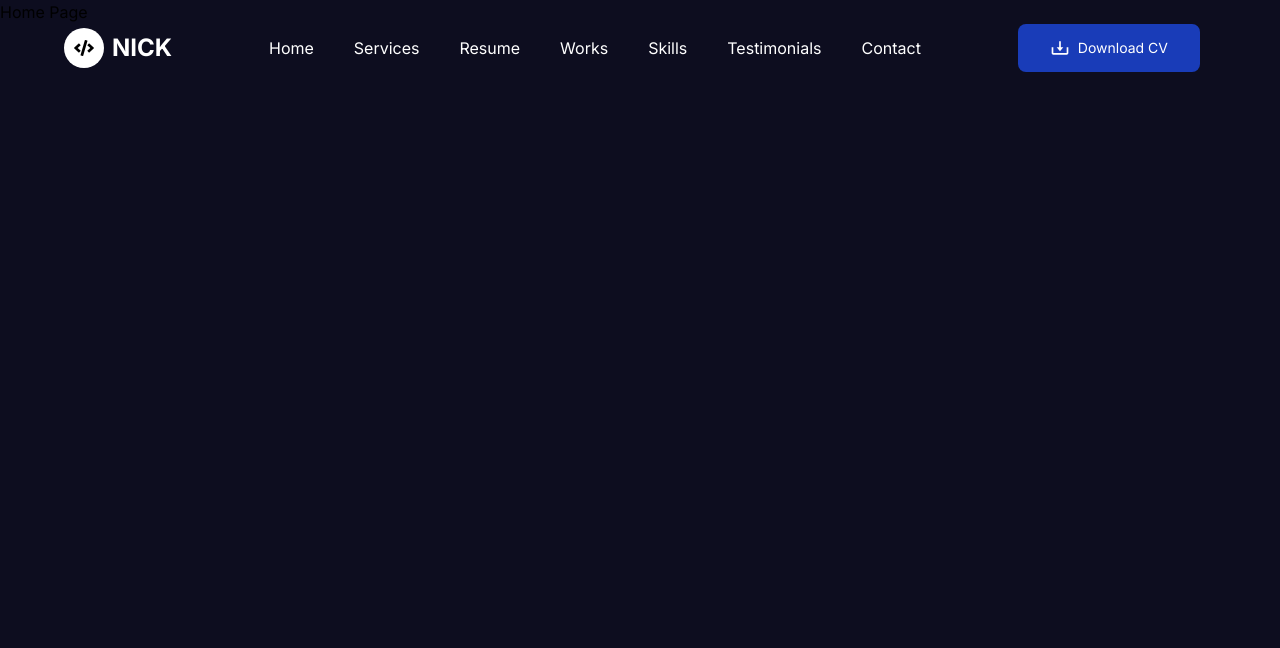
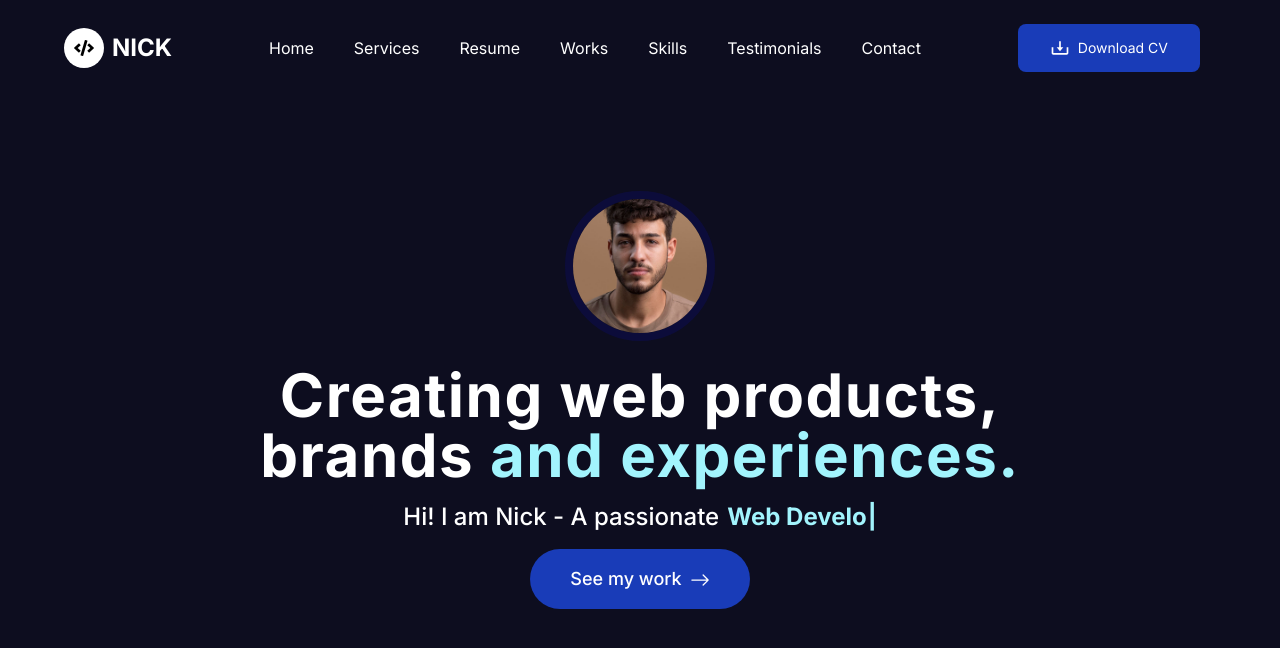
Before and after one commit to Nick-Salifu/web_portfolio, a Next.js app: page / in a window 1280 px wide. Shown: the top 648 px of the page. Built offline with nearby package versions, Linux system fonts and the light colour scheme.

Commit message:
completed the hero section

```diff
--- /dev/null
+++ b/components/Home/Hero/Hero.jsx
@@ -0,0 +1,43 @@
+"use client"
+
+import Image from "next/image"
+import Typerwriter from "typewriter-effect"
+import {BsArrowRight} from "react-icons/bs"
+
+const Hero = () => {
+  return (
+    <div className="relative h-screen flex flex-col items-center justify-center text-white overflow-hidden">
+        <div className="relative z-10 flex flex-col items-center">
+            <Image src="/images/s1.jpg" alt="hero image" width={150} height={150} className="rounded-full border-8 border-[#0c0c48aa]" />
+
+            <h1 className="text-2xl sm:text-4xl md:text-5xl lg:text-6xl mt-6 text-center font-bold tracking-wide">
+                Creating web products,<br /> brands {" "}
+                <span className="text-cyan-200">and experiences.</span>
+            </h1>
+            <h2 className="mt-4 text-sm px-2 text-center sm:text-2xl font-medium flex items-center">
+                Hi! I am Nick - A passionate
+                <span className="text-cyan-200 font-bold">
+                      <Typerwriter options={{
+                          strings: [
+                            'Frontend Developer',
+                            'Web Developer',
+                            'Blogger'
+                          ],
+                          autoStart: true,
+                          loop: true,
+                          delay: 75,
+                          deleteSpeed: 50,
+                          wrapperClassName: 'pl-2'
+                    }} />
+                </span>
+            </h2>
+            <button className="mt-4 px-10 py-4 bg-blue-800 hover:bg-blue-900 transition-all duration-300 cursor-pointer rounded-full text-lg font-medium">
+                <span>See my work</span>
+                <BsArrowRight className="w-5 h-5 ml-2 inline-block" />
+            </button>
+        </div>
+    </div>
+  )
+}
+
+export default Hero
--- a/components/Home/Home.jsx
+++ b/components/Home/Home.jsx
@@ -1,7 +1,10 @@
+import Hero from "./Hero/Hero"
 
 const Home = () => {
   return (
-    <div className="overflow-hidden">Home Page</div>
+    <div className="overflow-hidden">
+      <Hero />
+    </div>
   )
 }
 
--- a/package.json
+++ b/package.json
@@ -12,7 +12,8 @@
     "next": "15.5.6",
     "react": "19.1.0",
     "react-dom": "19.1.0",
-    "react-icons": "^5.5.0"
+    "react-icons": "^5.5.0",
+    "typewriter-effect": "^2.22.0"
   },
   "devDependencies": {
     "@eslint/eslintrc": "^3",
```
Also changed, not shown: 1 other file (tests, documents, lock files or other folders).
